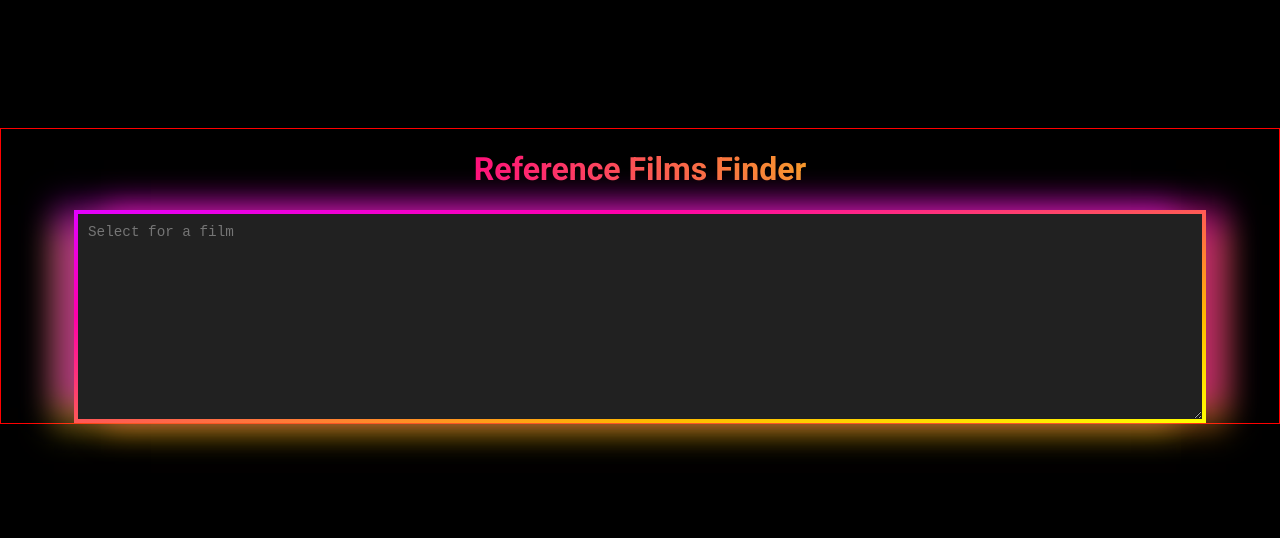
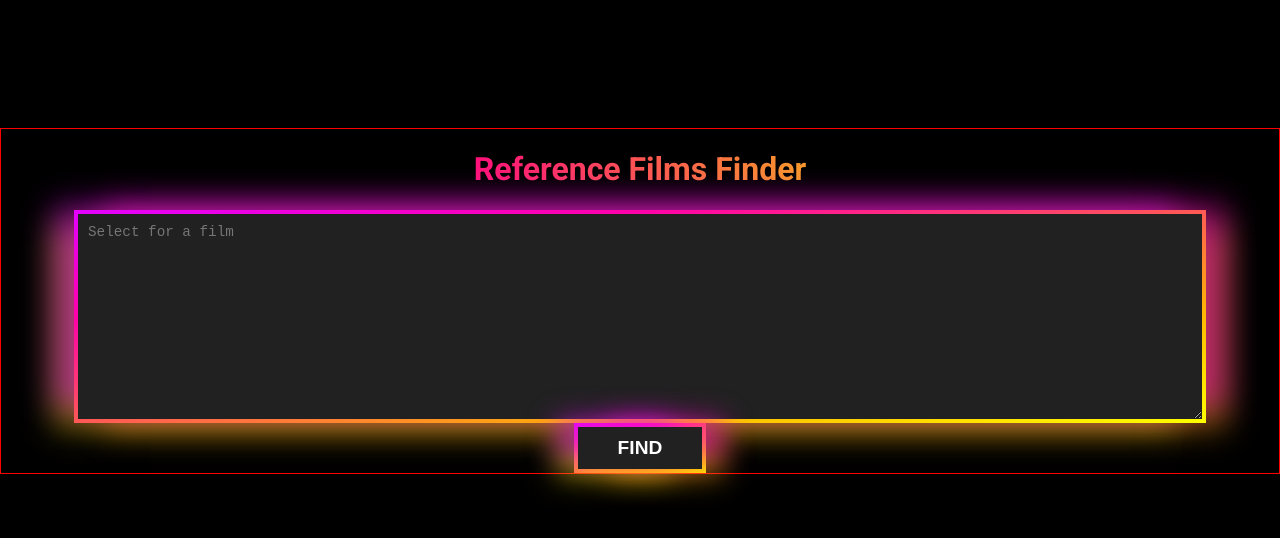
Before and after one commit to nadavrajuan/FilmSearchFront, a React (Create React App) app: page / in a window 1280 px wide. Shown: the top 538 px of the page. Built offline with nearby package versions, Linux system fonts and the light colour scheme.

Commit message:
add MovieButton

```diff
--- a/src/movies/pages/MovieSearch.js
+++ b/src/movies/pages/MovieSearch.js
@@ -1,13 +1,15 @@
 import "./movieSearch.css";
 import MovieTextArea from "../../shared/components/elements/MovieTextArea";
+import MovieButton from "../../shared/components/elements/MovieButton";
 
 const MovieSearch = () => {
   return (
     <div className="movieSearch">
       <h1>Reference Films Finder</h1>
-      <div>
         <MovieTextArea />
-      </div>
+        <MovieButton>FIND</MovieButton>
+
+
     </div>
   );
 };
--- a/src/shared/components/elements/MovieButton.js
+++ b/src/shared/components/elements/MovieButton.js
@@ -1,5 +1,13 @@
-const MovieButton = () => {
-    return 'MovieTextArea';
-}
+import "./movieButton.css";
 
-export default MovieButton
+const MovieButton = (props) => {
+  return (
+    <button class="button">
+      <div class="button__int">
+        <span class="button__span">{props.children}</span>
+      </div>
+    </button>
+  );
+};
+
+export default MovieButton;
--- /dev/null
+++ b/src/shared/components/elements/movieButton.css
@@ -0,0 +1,56 @@
+.button {
+  background-image: linear-gradient(
+    to right bottom,
+    #e300ff,
+    #ff00aa,
+    #ff5956,
+    #ffb900,
+    #fffe00
+  );
+  cursor: pointer;
+  border: none;
+  font-size: 1.2em;
+  border-radius: 0;
+  padding: 4px;
+  transition: border-top-left-radius 0.2s ease-in,
+    border-top-right-radius 0.2s ease-in 0.15s,
+    border-bottom-right-radius 0.2s ease-in 0.3s,
+    border-bottom-left-radius 0.2s ease-in 0.45s, padding 0.2s ease-in;
+  position: relative;
+}
+
+.button__int {
+  background-color: #212121;
+  color: white;
+  border-radius: 0;
+  padding: 10px 40px;
+  transition: all 0.2s ease-in, border-top-left-radius 0.2s ease-in,
+    border-top-right-radius 0.2s ease-in 0.15s,
+    border-bottom-right-radius 0.2s ease-in 0.3s,
+    border-bottom-left-radius 0.2s ease-in 0.45s, padding 0.2s ease-in;
+  font-weight: 600;
+  z-index: -1;
+  box-shadow: -25px -10px 30px -5px rgba(225, 0, 255, 0.7),
+    25px -10px 30px -5px rgba(255, 0, 212, 0.7),
+    25px 10px 30px -5px rgba(255, 174, 0, 0.7),
+    -25px 10px 30px -5px rgba(255, 230, 0, 0.7);
+}
+
+.button:active .button__int {
+  padding: 10px 30px;
+}
+
+.button:hover {
+  border-radius: 1.5em;
+}
+
+.button:hover .button__int {
+  border-radius: 1.3em;
+}
+
+.button:hover .button__int {
+  box-shadow: -15px -10px 30px -5px rgba(225, 0, 255, 0.8),
+    15px -10px 30px -5px rgba(255, 0, 212, 0.8),
+    15px 10px 30px -5px rgba(255, 174, 0, 0.8),
+    -15px 10px 30px -5px rgba(255, 230, 0.8);
+}
```
